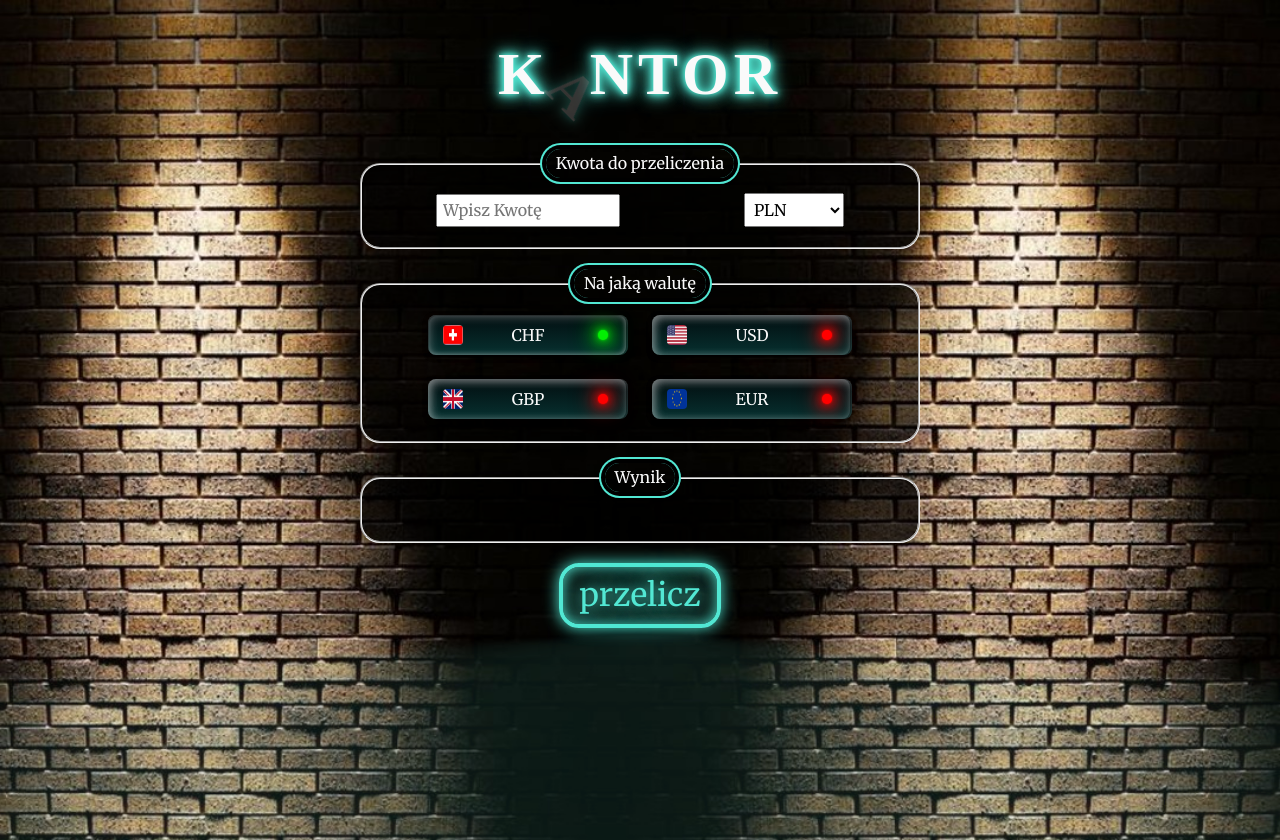
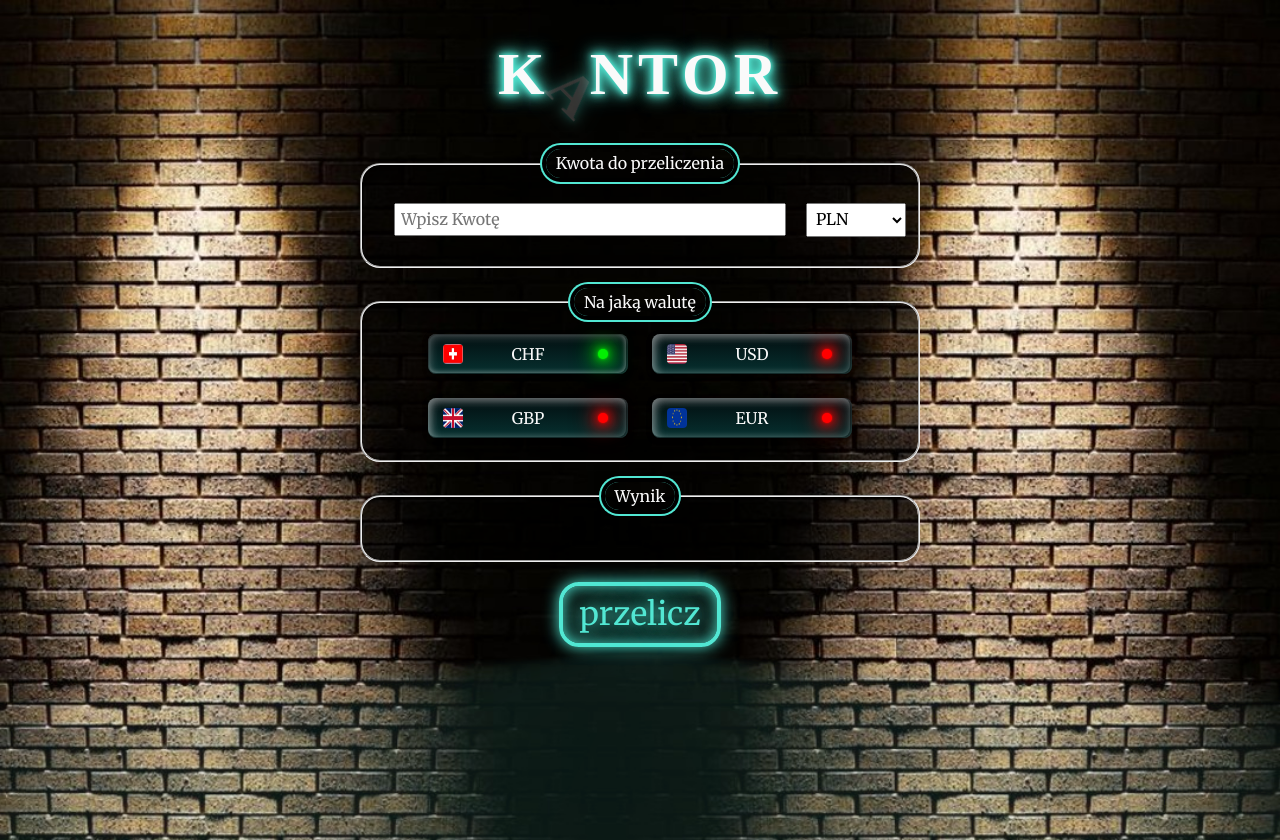
Before and after one commit to Krzysztof-Jaczewski/currency-converter-react, a React (Create React App) app: page / in a window 1280 px wide. Built offline with nearby package versions, Linux system fonts and the light colour scheme; a web font is replaced by a local one.

Commit message:
added flex-grow to inputNumber and margin to body

```diff
--- a/src/Component/ImputNumber/style.css
+++ b/src/Component/ImputNumber/style.css
@@ -1,4 +1,6 @@
 .imputNumber {
     padding: 5px;
     margin: 10px auto;
+    flex-grow: 1;
+    margin: 20px;
 }
--- a/src/global.css
+++ b/src/global.css
@@ -20,5 +20,5 @@ body {
   text-align: center;
   font-family: 'Merriweather', serif;
   color: var(--font-color);
-  margin: 0;
+  margin: 0 20px;
 }
```
